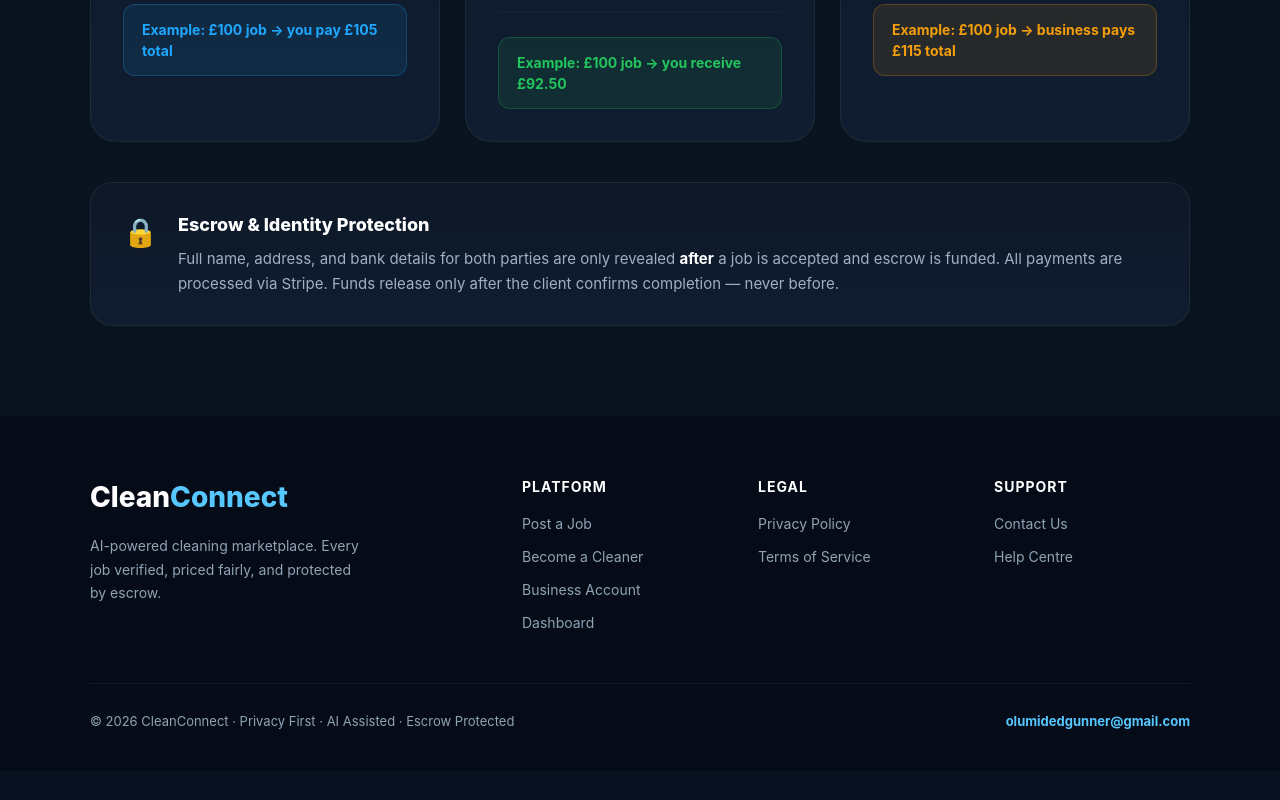
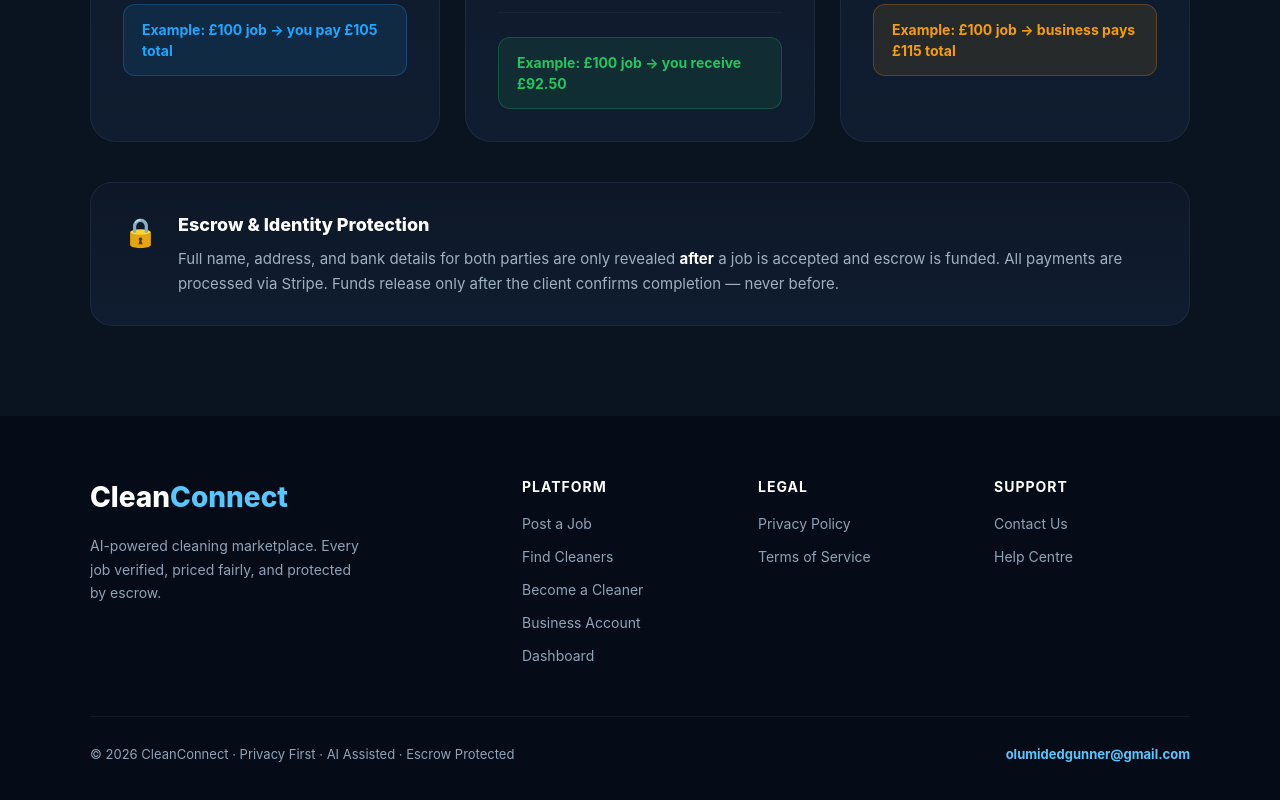
Before and after one commit to olumidedgunner-max/cleanConnect, a Next.js app: page / in a window 1280 px wide. Shown: the part 5148-5948 px from the top of the page. Before the commit the page ends 5919 px from the top, so only its background shows below. Built offline with nearby package versions, Linux system fonts and the light colour scheme.

Commit message:
Fix all footer links, add footer to every page globally

```diff
--- a/src/app/layout.tsx
+++ b/src/app/layout.tsx
@@ -2,6 +2,7 @@ import type { Metadata } from "next";
 import { Geist, Geist_Mono } from "next/font/google";
 import "./globals.css";
 import Providers from "./providers";
+import Footer from "@/components/Footer";
 
 const geistSans = Geist({
   variable: "--font-geist-sans",
@@ -28,7 +29,7 @@ export default function RootLayout({
       lang="en"
       className={`${geistSans.variable} ${geistMono.variable} h-full antialiased`}
     >
-      <body className="min-h-full flex flex-col"><Providers>{children}</Providers></body>
+      <body className="min-h-full flex flex-col"><Providers>{children}<Footer /></Providers></body>
     </html>
   );
 }
--- a/src/app/page.tsx
+++ b/src/app/page.tsx
@@ -3,7 +3,6 @@ import ExplainerVideo from "@/components/ExplainerVideo";
 import JobListings from "@/components/JobListings";
 import HowItWorks from "@/components/HowItWorks";
 import FeeStructure from "@/components/FeeStructure";
-import Footer from "@/components/Footer";
 import Link from "next/link";
 
 export default function Home() {
@@ -45,7 +44,6 @@ export default function Home() {
       <JobListings />
       <HowItWorks />
       <FeeStructure />
-      <Footer />
     </main>
   );
 }
--- a/src/components/Footer.tsx
+++ b/src/components/Footer.tsx
@@ -5,11 +5,12 @@ export default function Footer() {
     <footer style={{ padding: "60px 30px 40px", background: "#050c17", color: "#90a3b6" }}>
       <div style={{ maxWidth: "1100px", margin: "auto" }}>
         <div style={{ display: "grid", gridTemplateColumns: "2fr 1fr 1fr 1fr", gap: "40px", marginBottom: "50px" }}>
+
           {/* Brand */}
           <div>
-            <div style={{ fontSize: "28px", fontWeight: 800, marginBottom: "16px", color: "white" }}>
+            <Link href="/" style={{ fontSize: "28px", fontWeight: 800, marginBottom: "16px", color: "white", textDecoration: "none", display: "block" }}>
               Clean<span style={{ color: "#57c7ff" }}>Connect</span>
-            </div>
+            </Link>
             <p style={{ lineHeight: 1.7, fontSize: "14px", maxWidth: "280px" }}>
               AI-powered cleaning marketplace. Every job verified, priced fairly, and protected by escrow.
             </p>
@@ -19,7 +20,8 @@ export default function Footer() {
           <div>
             <div style={{ color: "white", fontWeight: 700, marginBottom: "16px", fontSize: "14px", textTransform: "uppercase", letterSpacing: "1px" }}>Platform</div>
             <div style={{ display: "flex", flexDirection: "column", gap: "12px" }}>
-              <a href="/#post-job" style={{ color: "#90a3b6", textDecoration: "none", fontSize: "14px" }}>Post a Job</a>
+              <Link href="/post-job" style={{ color: "#90a3b6", textDecoration: "none", fontSize: "14px" }}>Post a Job</Link>
+              <Link href="/cleaners" style={{ color: "#90a3b6", textDecoration: "none", fontSize: "14px" }}>Find Cleaners</Link>
               <Link href="/register-cleaner" style={{ color: "#90a3b6", textDecoration: "none", fontSize: "14px" }}>Become a Cleaner</Link>
               <Link href="/register-business" style={{ color: "#90a3b6", textDecoration: "none", fontSize: "14px" }}>Business Account</Link>
               <Link href="/dashboard" style={{ color: "#90a3b6", textDecoration: "none", fontSize: "14px" }}>Dashboard</Link>
```
